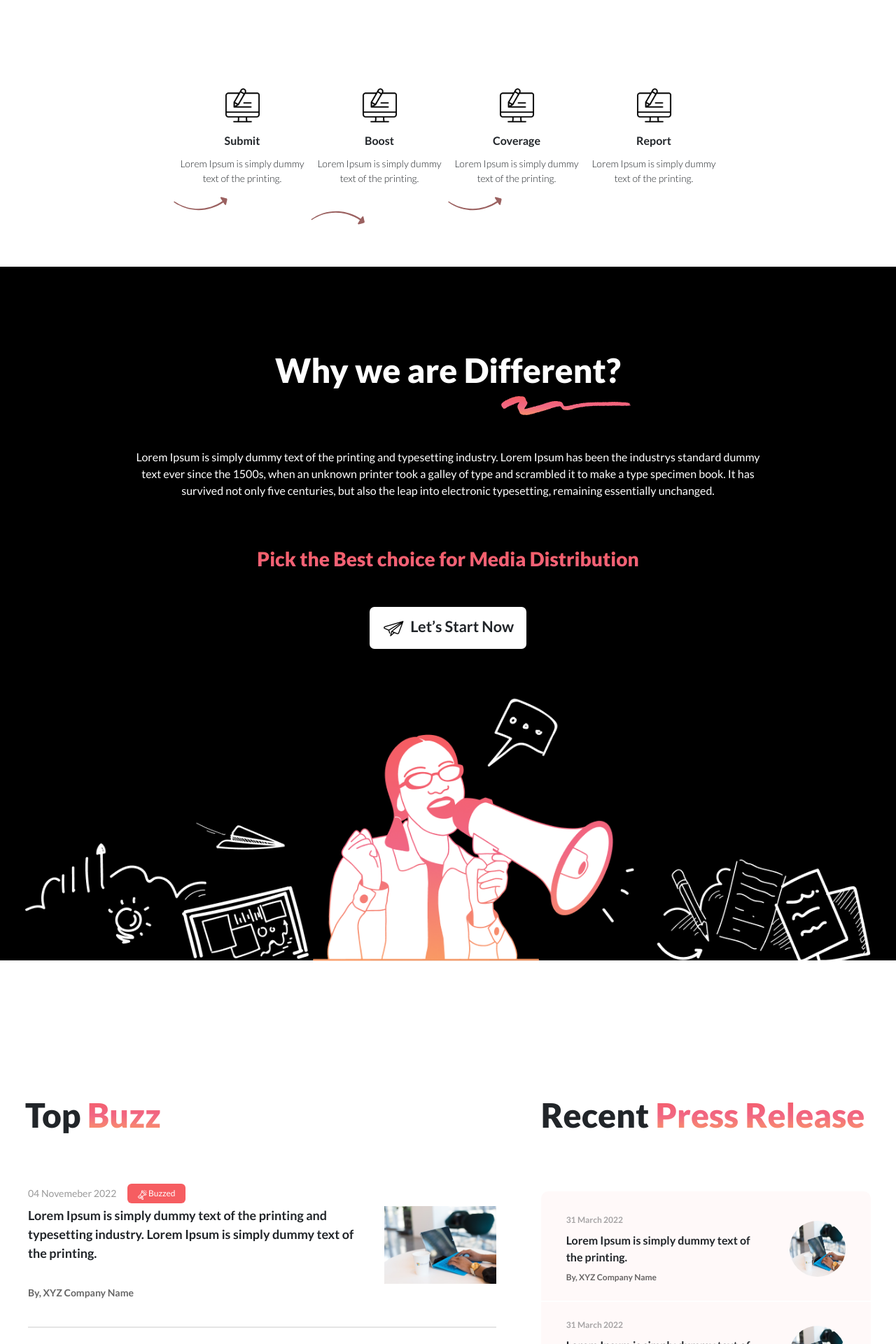
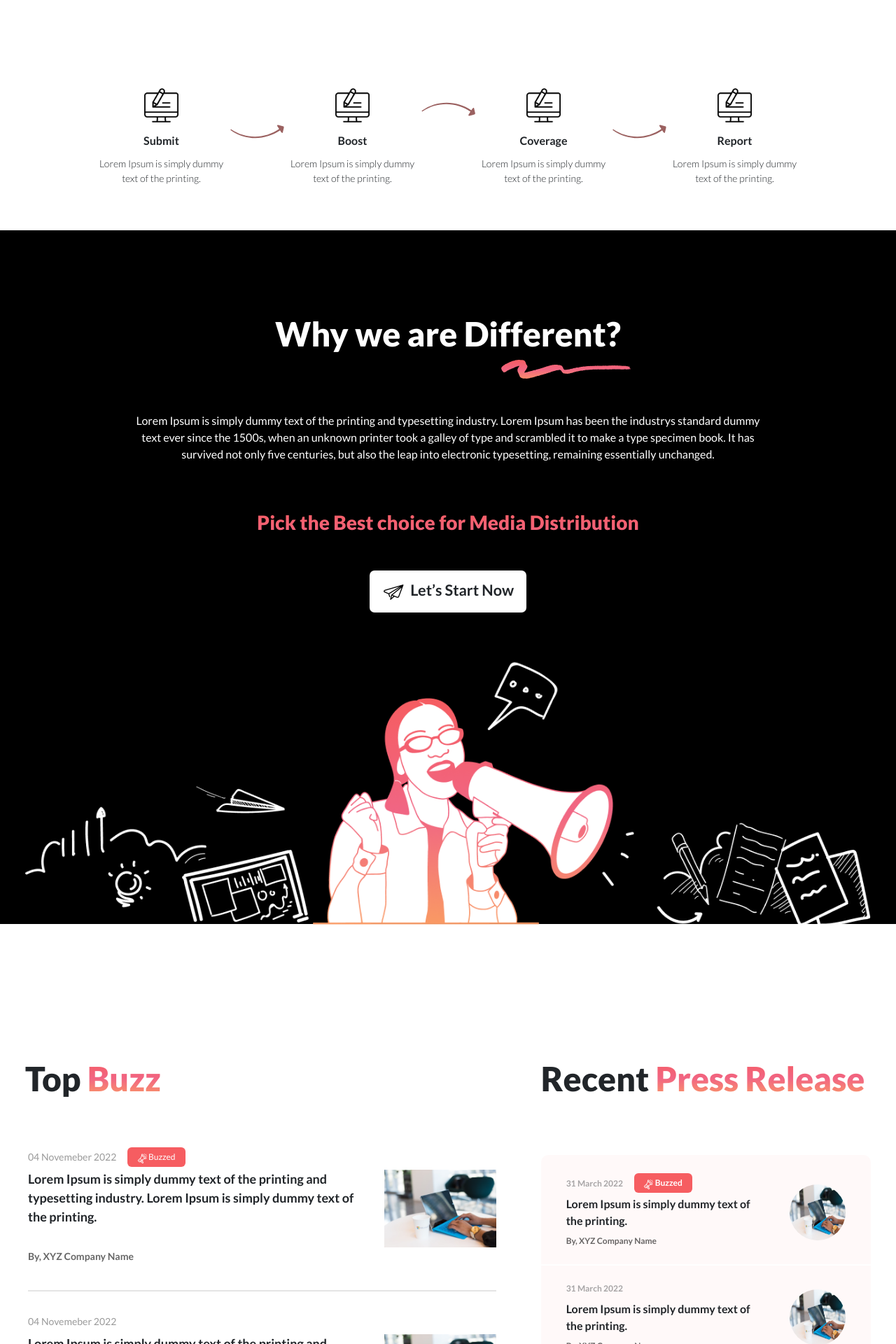
Before and after one commit to kevanultroneous/unmediabuzz-frontend, a Next.js app: page / in a window 1280 px wide. Shown: the part 500-2420 px from the top of the page at 70% size. Built offline with nearby package versions, Linux system fonts and the light colour scheme.

Commit message:
recent items anf other changes

```diff
--- a/components/Home/Introduction.js
+++ b/components/Home/Introduction.js
@@ -8,7 +8,7 @@ import { ProcessList } from "utils/Anonymous";
 // Process card component
 const Process = ({ ProcessList, title, icon, desc, index }) => {
   return (
-    <div className={styles.ProcessMainDiv}>
+    <div className="d-flex">
       <div className={styles.ProcessCover}>
         <div className={styles.ProcessImage}>
           <Image src={icon} alt="edit-desk" />
--- a/components/common/RecentItems.js
+++ b/components/common/RecentItems.js
@@ -56,7 +56,7 @@ export const CardModel = ({
   );
 };
 
-const BlogsCardModel = ({ title, date, hide }) => {
+const BlogsCardModel = ({ title, date, hide, badge }) => {
   return (
     <>
       <Row>
@@ -68,7 +68,14 @@ const BlogsCardModel = ({ title, date, hide }) => {
           xl={8}
           className={`${styles.DetailCol}`}
         >
-          <p className={styles.BlogPostDate}>{date}</p>
+          <p className={styles.BlogPostDate}>
+            {date}
+            {badge && (
+              <span className={styles.Badge}>
+                <Image src="/assets/icons/l-speaker.svg" alt="badge" /> Buzzed
+              </span>
+            )}
+          </p>
           <p className={styles.BlogPostTitle}>{title}</p>
           <p className={styles.CompanyName}>By, XYZ Company Name</p>
         </Col>
@@ -140,6 +147,7 @@ const RecentItems = () => {
           >
             {blogList.map((v, i) => (
               <BlogsCardModel
+                badge={i == 0}
                 hide={i === blogList.indexOf(blogList.length)}
                 key={i}
                 categoryname={"Category"}
--- a/styles/common/Header.module.css
+++ b/styles/common/Header.module.css
@@ -1,10 +1,11 @@
 .HeaderContainer {
   padding-top: 1.5rem;
   padding-bottom: 1.5rem;
-  position: sticky;
-  top: 0;
-  background-color: var(--primaryColor);
-  z-index: 10;
+  /* position: sticky; */
+  /* top: 0; */
+  background-color: var(--sidebarColor);
+  /* background-color: var(--primaryColor); */
+  /* z-index: 10; */
 }
 .FooterCover {
   background: var(--sidebarColor);
@@ -87,8 +88,8 @@
   .HeaderContainer {
     padding-top: 1.5rem;
     padding-bottom: 1.5rem;
-    background-color: var(--primaryColor);
-    z-index: 10;
+    /* background-color: var(--primaryColor); */
+    /* z-index: 10; */
   }
 }
 @media (min-width: 768px) and (max-width: 1080px) {
```
Also changed, not shown: pages/press-release/[post].js (+8 -3 lines), styles/ViewDetails.module.css (+7 -0 lines), utils/ButtonsList.js (+7 -7 lines).
